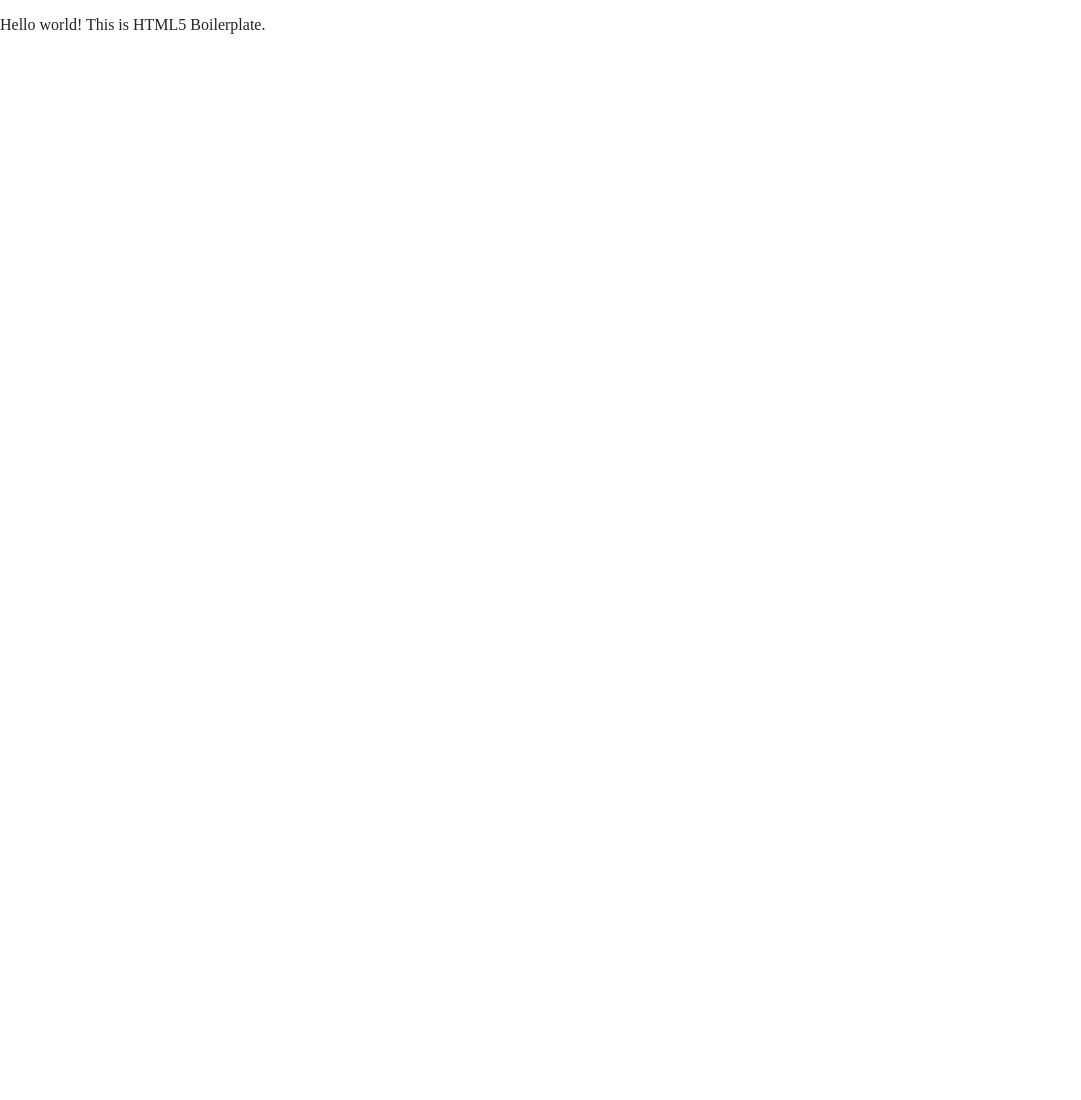
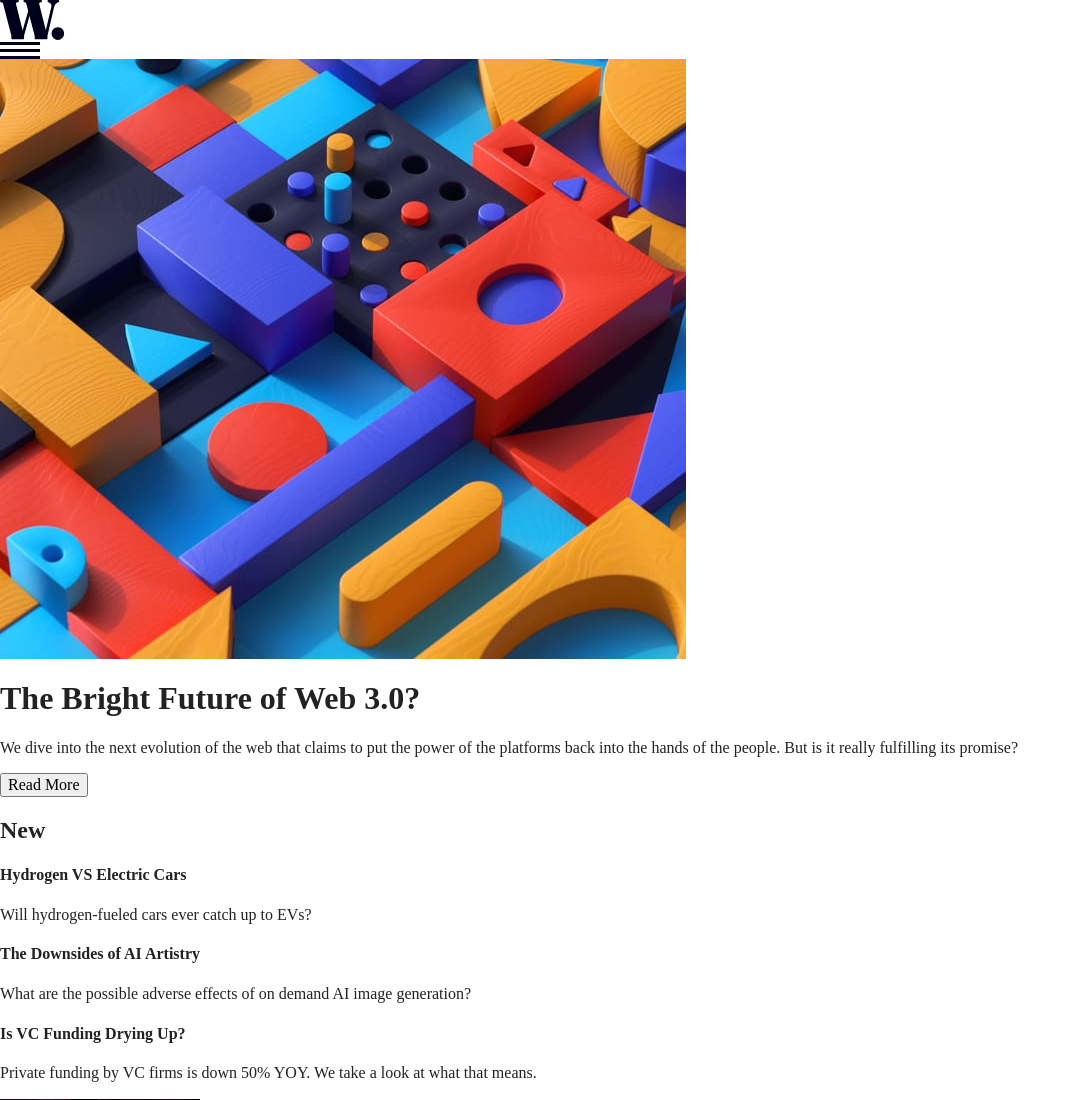
Before and after one commit to adalieks/w-news-homepage, a website built with Parcel: page index.html in a window 1280 px wide. Shown: the top 1100 px of the page, without its empty margins (0-1081 px from the left). Before the commit the page ends 800 px from the top, so only its background shows below. Built offline with nearby package versions, Linux system fonts and the light colour scheme; files whose address does not match are found by name.

Commit message:
Html for homepage

```diff
--- a/index.html
+++ b/index.html
@@ -24,8 +24,81 @@
 
 <body>
 
-  <!-- Add your site or application content here -->
-  <p>Hello world! This is HTML5 Boilerplate.</p>
+  <header>
+    <div>
+      <a href="#">
+      <img src="../w-homepage/img/logo.svg" alt="W News logo">
+      </a>
+    </div>
+    <div>
+      <a>
+        <img src="../w-homepage/img/icon-menu.svg" alt="Menu">
+      </a>
+    </div>
+  </header>
+
+  <main>
+    <section>
+      <div>
+        <img src="../w-homepage/img/image-web-3-mobile.jpg">
+      </div>
+      <div>
+        <h1>The Bright Future of Web 3.0?</h1>
+        <p>We dive into the next evolution of the web that claims to put the power of the platforms back into the hands of the people. But is it really fulfilling its promise?</p>
+      </div>
+      <div>
+        <input type="button" value="Read More">
+      </div>
+    </section>
+
+    <aside>
+      <div>
+        <h2>New</h2>
+        <div>
+          <article>
+            <h4>Hydrogen VS Electric Cars</h4>
+            <p>Will hydrogen-fueled cars ever catch up to EVs?</p>
+          </article>
+
+          <article>
+            <h4>The Downsides of AI Artistry</h4>
+            <p>What are the possible adverse effects of on demand AI image generation?</p>
+          </article>
+
+          <article>
+            <h4>Is VC Funding Drying Up?</h4>
+            <p>Private funding by VC firms is down 50% YOY. We take a look at what that means.</p>
+          </article>
+        </div>
+      </div>
+    </aside>
+
+    <section>
+      <div>
+        <article>
+          <img src="../w-homepage/img/image-retro-pcs.jpg" alt="Retro PC image">
+          <h3>01</h3>
+          <h5>Reviving Retro PCs</h5>
+          <p>What happens when old PCs are given modern upgrades?</p>
+        </article>
+
+        <article>
+          <img src="../w-homepage/img/image-top-laptops.jpg" alt="Keyboard image">
+          <h3>02</h3>
+          <h5>Top 10 Laptops of 2022</h5>
+          <p>Our best picks for various needs and budgets.</p>
+        </article>
+
+        <article>
+          <img src="../w-homepage/img/image-gaming-growth.jpg" alt="Console controller image">
+          <h3>03</h3>
+          <h5>The Growth of Gaming</h5>
+          <p>How the pandemic has sparked fresh opportunities.</p>
+        </article>
+      </div>
+    </section>
+  </main>
+
   <script src="js/vendor/modernizr-3.11.2.min.js"></script>
   <script src="js/plugins.js"></script>
   <script src="js/main.js"></script>
```
Also changed, not shown: img/favicon-32x32.png (added), img/icon-menu-close.svg (added), img/icon-menu.svg (added), img/image-gaming-growth.jpg (added), img/image-retro-pcs.jpg (added), img/image-top-laptops.jpg (added), img/image-web-3-desktop.jpg (added), img/image-web-3-mobile.jpg (added), img/logo.svg (added).
